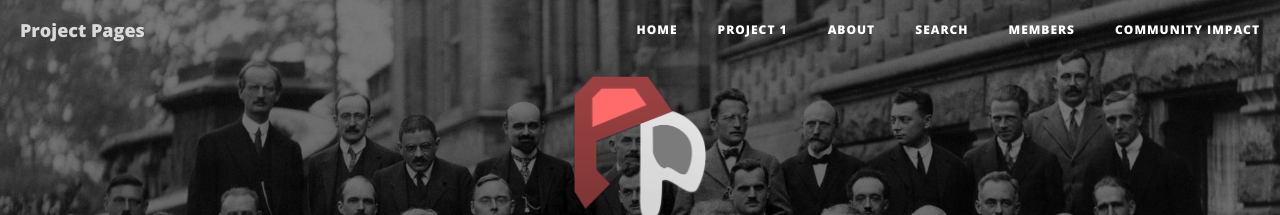
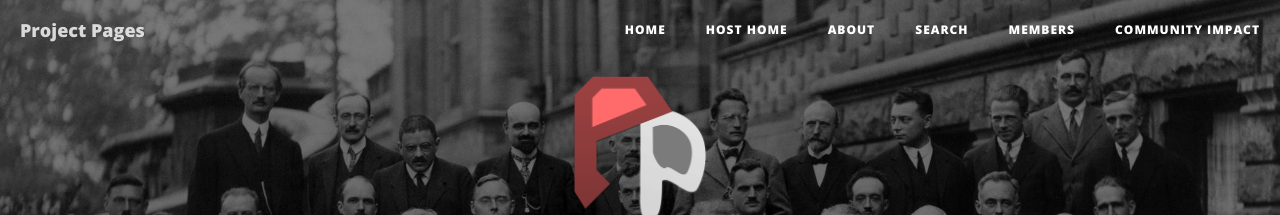
Before and after one commit to maxgrok/maxgrok.github.io_oldversion, a Jekyll site: the page built from hosthome/index.html, in a window 1280 px wide. Shown: the top 215 px of the page. Built offline with Jekyll 4.4.1, drawn with Linux system fonts in a browser that asks for light colours; nearby versions of some CDN libraries; the list of posts is cut into pages by our own code.

Commit message:
Altering Project files

```diff
--- a/hosthome/projects/project1.md
+++ b/hosthome/projects/project1.md
@@ -1,7 +1,7 @@
 ---
 layout: project
-title: "Project 1"
-description: "Description of Project #1"
+title: "Host Home"
+description: "Home Away From Home"
 header-img: "img/home-bg.jpg"
-category: project1
+category: HostHome
 ---
```
